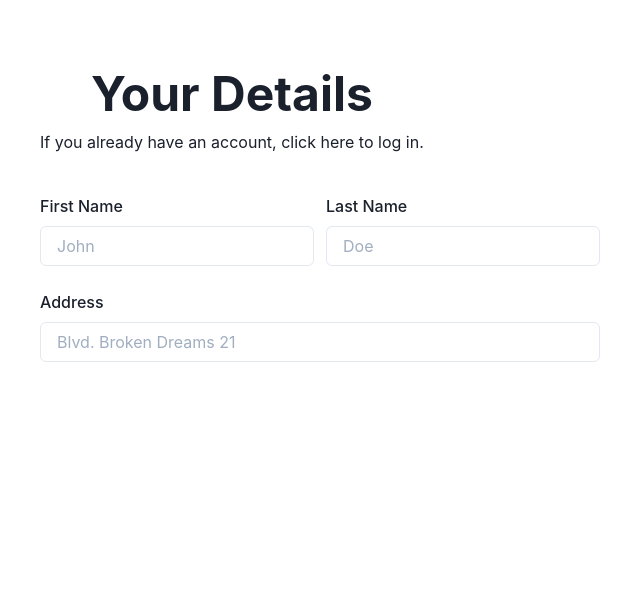
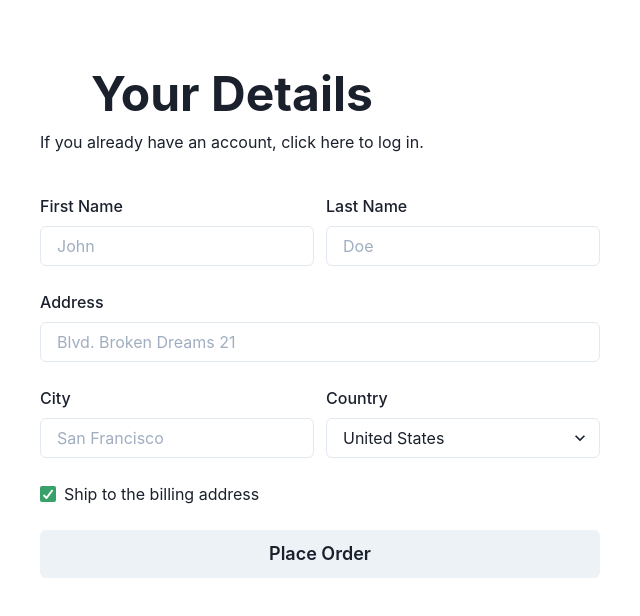
Before and after one commit to mfbaltaza/ChakraCheckout, a Next.js app: page / in a window 1280 px wide. Shown: the top 616 px of the page, without its empty margins (0-640 px from the left). Built offline with nearby package versions, Linux system fonts and the light colour scheme.

Commit message:
Add finished details basic layout

```diff
--- a/components/Details.tsx
+++ b/components/Details.tsx
@@ -1,5 +1,5 @@
 import type { NextPage } from "next";
-import { FormControl, FormLabel, Input, VStack, Heading, Text, SimpleGrid, GridItem } from "@chakra-ui/react";
+import { FormControl, FormLabel, Input, Select, Checkbox, Button, VStack, Heading, Text, SimpleGrid, GridItem } from "@chakra-ui/react";
 
 const Details: NextPage = () => {
   return (
@@ -21,6 +21,25 @@ const Details: NextPage = () => {
           <FormLabel>Address</FormLabel>
           <Input placeholder="Blvd. Broken Dreams 21" />
         </GridItem>
+        <GridItem colSpan={1}>
+          <FormLabel>City</FormLabel>
+          <Input placeholder="San Francisco" />
+        </GridItem>
+        <GridItem colSpan={1}>
+          <FormLabel>Country</FormLabel>
+          <Select>
+            <option value="usa">United States</option>
+            <option value="de">Germany</option>
+            <option value="it">Italy</option>
+            <option value="ven">Venezuela</option>
+          </Select>
+        </GridItem>
+        <GridItem colSpan={2}>
+          <Checkbox defaultChecked colorScheme="green">Ship to the billing address</Checkbox>
+        </GridItem>
+        <GridItem colSpan={2}>
+          <Button size="lg" w="full">Place Order</Button>
+        </GridItem>
       </SimpleGrid>
     </VStack>
   );
```
